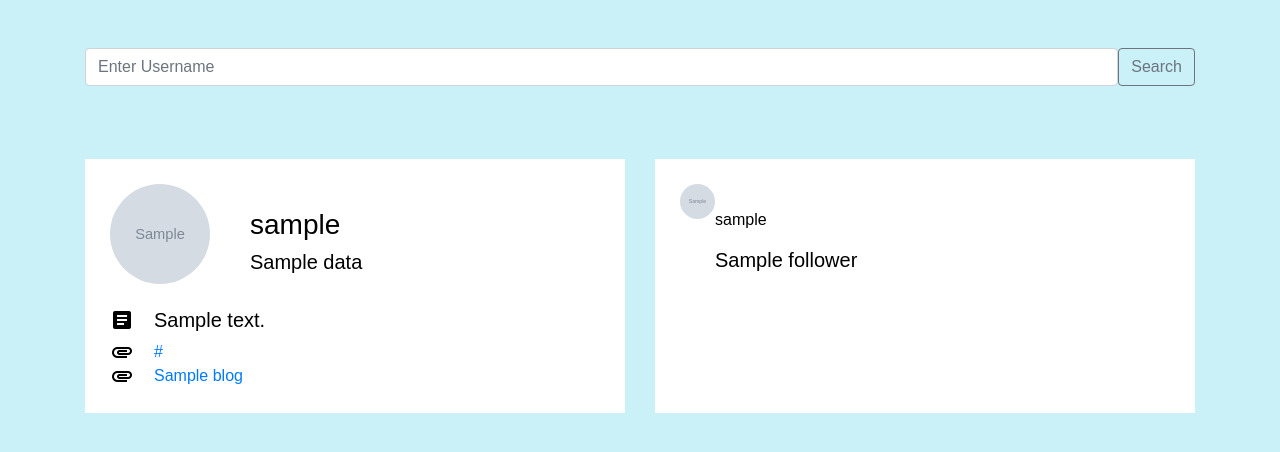
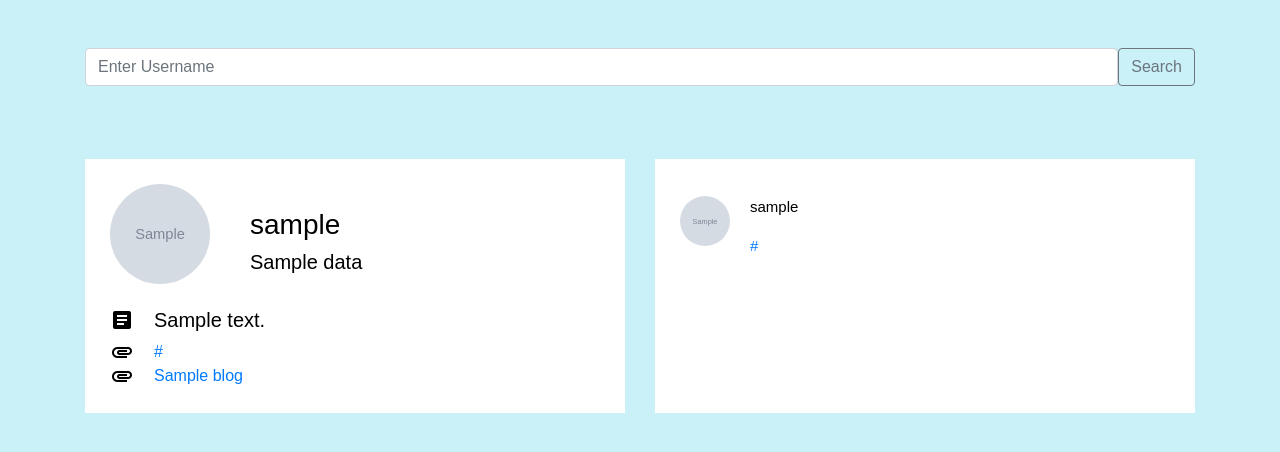
Before and after one commit to bamblebam/github-profile-checker, a Django app: template content/templates/content/home.html in a window 1280 px wide. Shown: the top 452 px of the page. Run offline with Django 3.2, Linux system fonts and the light colour scheme; the template is opened without the code that fills it: most values are stand-ins (such as "Sample title", 1, 10 or a date in 2020); grey boxes marked "Sample" are stand-in pictures; some libraries are stand-ins or nearby versions.

Commit message:
lang thing

```diff
--- a/content/templates/content/home.html
+++ b/content/templates/content/home.html
@@ -75,12 +75,9 @@
                             <div class="statistics">
                                 <img src="{{follower.avatar_url}}" class="follower_avatar" alt="">
                                 <div class="">
-                                    <br>
-                                    <div class="">
+                                    <div class="follower-name">
                                         <p>{{follower.login}}</p>
-                                    </div>
-                                    <div class="">
-                                        <h5>{{follower.name}}</h5>
+                                        <a href="{{follower.html_url}}">{{follower.html_url}}</a>
                                     </div>
                                 </div>
                             </div>
--- a/static/css/main.css
+++ b/static/css/main.css
@@ -36,8 +36,17 @@ body{
     overflow-y: auto;
 }
 
+.follower{
+    margin: 12px 0;
+}
+
 .follower_avatar{
     border-radius: 50%;
-    height: 35px;
-    width: 35px;
+    height: 50px;
+    width: 50px;
 }
+
+.follower-name{
+    padding-left: 20px;
+    font-size: 15px;
+}
```
Also changed, not shown: content/views.py (+13 -1 lines).
